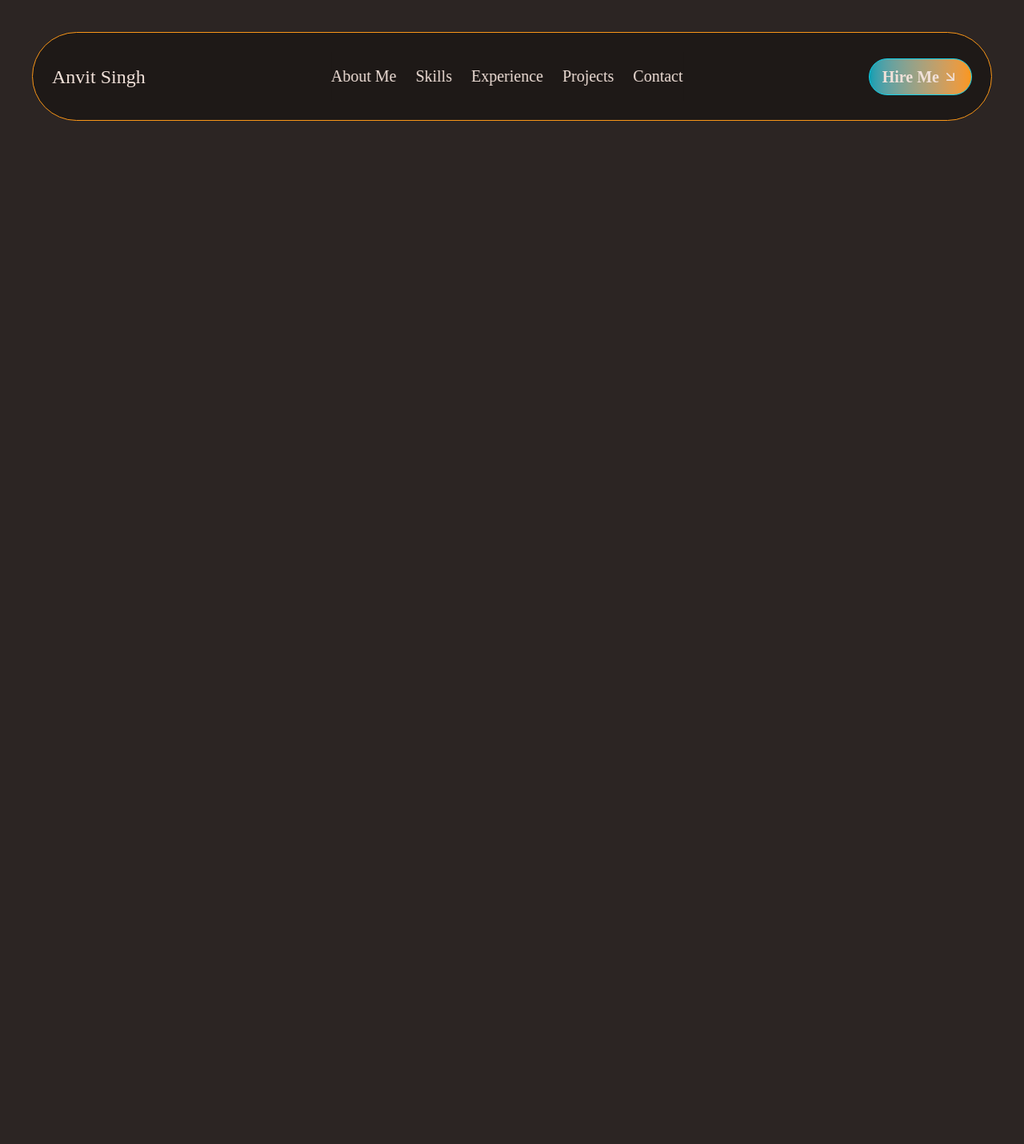
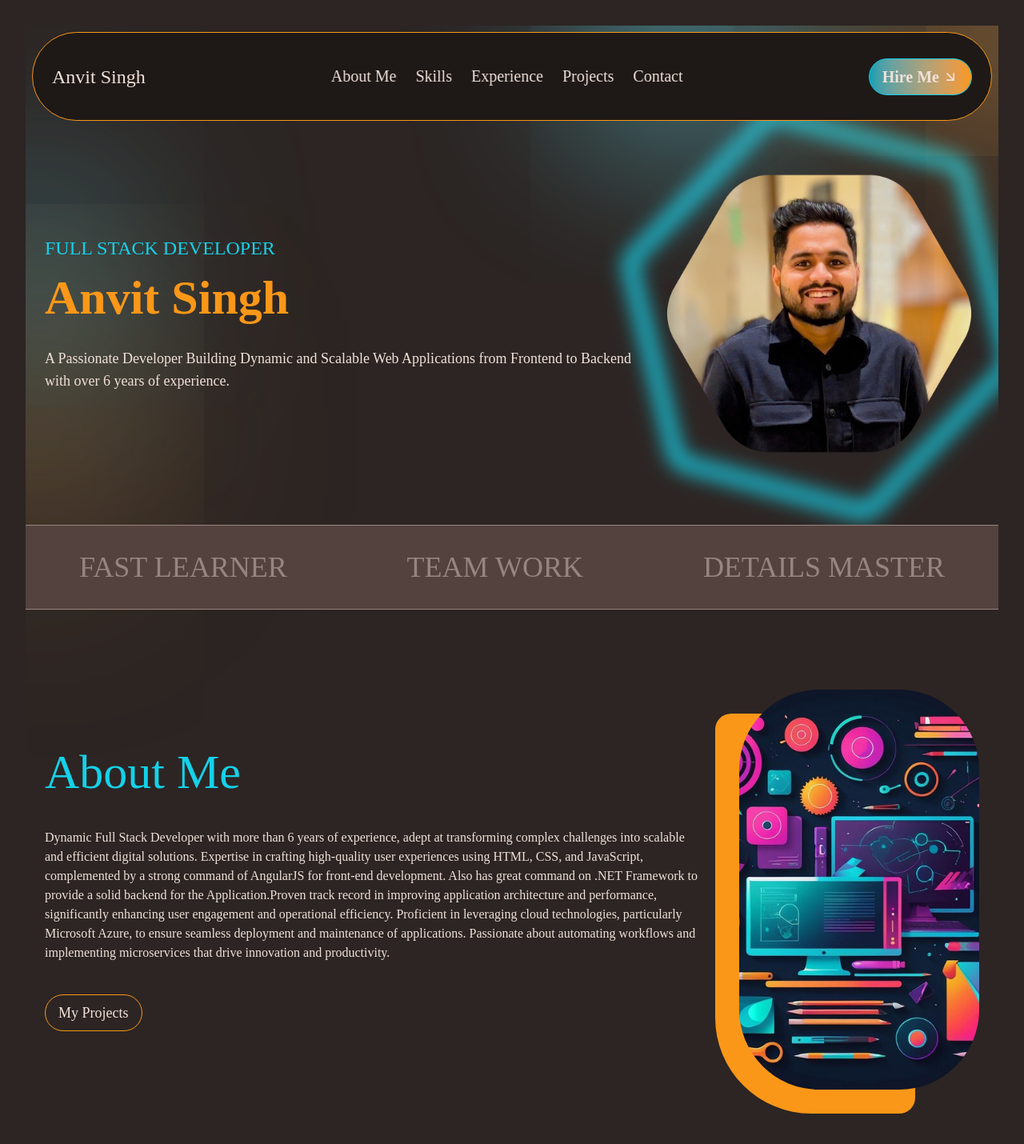
Before and after one commit to BrutalOverkill/Anvit_Web_Portfolio, a React (Vite) app in the folder my-portfolio/: page / in a window 1280 px wide. Shown: the top 1430 px of the page at 80% size. Before the commit the page ends 800 px from the top, so only its background shows below. Built offline with nearby package versions, Linux system fonts and the light colour scheme.

Commit message:
Done till About Me Section

```diff
--- a/my-portfolio/src/App.jsx
+++ b/my-portfolio/src/App.jsx
@@ -1,9 +1,19 @@
 import './App.css'
+import AboutMeMain from './components/aboutMeSection/AboutMeMain';
+import HelperSection from './components/HelperSection';
+import { HeroGradient } from './components/heroSection/HeroGradient';
+import { HeroMain } from './components/heroSection/HeroMain';
 import NavbarMain from './components/navbar/NavbarMain'
+import SubHeroMain from './components/subHeroSection/SubHeroSection';
 
 function App() {
   return <main className="font-body text-white relative overflow-hidden">
     <NavbarMain/>
+    <HeroMain/>
+    <HeroGradient/>
+    <SubHeroMain/>
+    <AboutMeMain/>
+    <HelperSection/>
   </main>
 }
 
--- a/my-portfolio/src/components/HelperSection.jsx
+++ b/my-portfolio/src/components/HelperSection.jsx
@@ -0,0 +1,9 @@
+import React from 'react'
+
+const HelperSection = () => {
+  return (
+    <div className="h-[100vh]"></div>
+  )
+}
+
+export default HelperSection
--- a/my-portfolio/src/components/aboutMeSection/AboutMeImage.jsx
+++ b/my-portfolio/src/components/aboutMeSection/AboutMeImage.jsx
@@ -0,0 +1,16 @@
+const AboutMeImage = () => {
+    return (
+      <div className="h-[500px] w-[300px] relative">
+        <div className="h-[500px] w-[300px] rounded-[100px] absolute overflow-hidden">
+          <img
+            src="../../public/images/about-me.jpg"
+            alt="About Me Image"
+            className="h-full w-auto object-cover"
+          />
+        </div>
+        <div className="h-[500px] w-[250px] bg-orange absolute bottom-[-30px] left-[-30px] rounded-bl-[120px] rounded-tr-[120px] rounded-br-[20px] rounded-tl-[20px] -z-10"></div>
+      </div>
+    );
+  };
+
+  export default AboutMeImage;
--- a/my-portfolio/src/components/aboutMeSection/AboutMeMain.jsx
+++ b/my-portfolio/src/components/aboutMeSection/AboutMeMain.jsx
@@ -0,0 +1,17 @@
+import React from 'react'
+import AboutMeText from './AboutMeText'
+import AboutMeImage from './AboutMeImage'
+
+export const AboutMeMain = () => {
+  return (
+    <div className="flex md:flex-row sm:flex-col gap-12 px-4 max-w-[1200px] mx-auto mt-[100px] justify-between items-center">
+        <div>
+        <AboutMeText/>
+        </div>
+        <div><AboutMeImage/></div>
+
+    </div>
+  )
+}
+
+export default AboutMeMain;
--- a/my-portfolio/src/components/aboutMeSection/AboutMeText.jsx
+++ b/my-portfolio/src/components/aboutMeSection/AboutMeText.jsx
@@ -0,0 +1,24 @@
+import React from 'react'
+
+export const AboutMeText = () => {
+  return (
+    <div className="flex flex-col md:items-start sm:items-center md:text-left sm:text-center">
+        <h2 className="text-6xl text-cyan mb-10">About Me</h2>
+        <p className="text-white">
+        Dynamic Full Stack Developer with more than 6 years of experience,
+        adept at transforming complex challenges into scalable and efficient digital
+        solutions. Expertise in crafting high-quality user experiences using HTML,
+        CSS, and JavaScript, complemented by a strong command of AngularJS
+        for front-end development. Also has great command on .NET Framework
+        to provide a solid backend for the Application.Proven track record in
+        improving application architecture and performance, significantly enhancing
+        user engagement and operational efficiency. Proficient in leveraging cloud
+        technologies, particularly Microsoft Azure, to ensure seamless deployment
+        and maintenance of applications. Passionate about automating workflows and
+        implementing microservices that drive innovation and productivity.</p>
+        <button className="border border-orange rounded-full py-2 px-4 text-lg flex items-center mt-10 hover:bg-orange transition-all duration-500 cursor-pointer md:self-start sm:self-center text-white hover:text-cyan">My Projects</button>
+    </div>
+  )
+}
+
+export default AboutMeText;
--- /dev/null
+++ b/my-portfolio/src/components/heroSection/HeroGradient.jsx
@@ -0,0 +1,12 @@
+import React from 'react'
+
+export const HeroGradient = () => {
+    return (
+        <div>
+          <div className="  shadow-cyanMediumShadow absolute top-0 right-[400px] -z-10 animate-pulse"></div>
+          <div className="  shadow-orangeMediumShadow absolute top-0 right-0 -z-10 animate-pulse"></div>
+          <div className="  shadow-cyanMediumShadow absolute top-[300px] left-0 -z-10 opacity-50"></div>
+          <div className="  shadow-orangeMediumShadow absolute top-[500px] left-0 -z-10 opacity-50 "></div>
+        </div>
+      );
+}
--- a/my-portfolio/src/components/heroSection/HeroMain.jsx
+++ b/my-portfolio/src/components/heroSection/HeroMain.jsx
@@ -0,0 +1,14 @@
+import React from 'react'
+import { HeroPic } from './HeroPic'
+import { HeroText } from './HeroText'
+
+export const HeroMain = () => {
+  return (
+  <div className="pt-40 pb-16">
+    <div className="flex md:flex-row sm:flex-col max-w-[1200px] mx-auto justify-between items-center relative px-4">
+    <HeroText/>
+    <HeroPic/>
+    </div>
+  </div>
+  );
+};
--- /dev/null
+++ b/my-portfolio/src/components/heroSection/HeroPic.jsx
@@ -0,0 +1,17 @@
+import React from 'react'
+import { PiHexagonThin } from 'react-icons/pi'
+
+export const HeroPic = () => {
+  return (
+    <div className="h-full flex items-center justify-center">
+        <img
+          src="../../public/images/download.png"
+          alt="Anvit Singh"
+          className="max-h-[450px] w-auto"
+        />
+        <div className="absolute -z-10 flex justify-center items-center animate-pulse">
+            <PiHexagonThin className="md:h-[90%] sm:h-[120%] min-h-[600px] w-auto text-cyan blur-md animate-[spin_20s_linear_infinite]"/>
+        </div>
+    </div>
+  )
+}
--- /dev/null
+++ b/my-portfolio/src/components/heroSection/HeroText.jsx
@@ -0,0 +1,15 @@
+import React from 'react'
+
+export const HeroText = () => {
+  return (
+    <div className="flex flex-col gap-4 h-full justify-center md:text-left sm:text-center">
+        <h2 className="lg:text-2xl sm:text-xl uppercase text-cyan">Full Stack Developer</h2>
+        <h1 className="md:text-[2.8rem] lg:text-6xl sm:text-4xl font-bold font-special text-orange">Anvit Singh</h1>
+        <p className="text-lg mt-4 text-white">
+            A Passionate Developer Building Dynamic and Scalable Web Applications from Frontend to Backend
+            <br />
+            with over 6 years of experience.
+        </p>
+    </div>
+  )
+}
--- a/my-portfolio/src/components/navbar/NavbarMain.jsx
+++ b/my-portfolio/src/components/navbar/NavbarMain.jsx
@@ -14,7 +14,7 @@ const NavbarMain = () => {
         <nav className="max-w-[1300px] mx-auto w-full  px-4 fixed left-[50%] -translate-x-[50%] z-20 flex gap-4 mt-2">
           <div className="flex justify-between w-full max-w-[1200px] mx-auto  bg-black items-center p-6 rounded-r-full rounded-l-full border-orange border-[0.5px] ">
             <NavbarLogo />
-            <div className={'${menuOpen ? "sm:block" : "sm:hidden"} lg:block'}>
+            <div className={`${menuOpen ? "sm:block" : "sm:hidden"} lg:block`}>
              <NavbarLinks />
             </div>
             <NavbarBtn />
--- /dev/null
+++ b/my-portfolio/src/components/subHeroSection/SubHeroSection.jsx
@@ -0,0 +1,11 @@
+const SubHeroMain = () => {
+    return (
+      <div className="w-full border-y bg-brown border-lightGrey text-lightGrey flex justify-around uppercase xl:text-4xl md:text-2xl sm:text-4xl py-8 md:flex-row sm:flex-col items-center gap-4">
+        <p className="md:block sm:hidden">Fast Learner</p>
+        <p className="md:block sm:hidden">Team Work</p>
+        <p>Details Master</p>
+      </div>
+    );
+  };
+
+  export default SubHeroMain;
--- a/my-portfolio/src/index.css
+++ b/my-portfolio/src/index.css
@@ -17,6 +17,10 @@
   --font-body: "Josefin Sans", "sans-serif";
   --font-special: "Nunito", "sans-serif";
   --shadow-cyanShadow: 0px 0px 20px 0px rgba(94, 206, 220, 0.5);
+  --shadow-cyanBigShadow: 10px 10px 1000px 500px rgba(94, 206, 220, 0.3);
+  --shadow-cyanMediumShadow: 10px 10px 200px 150px rgba(94, 206, 220, 0.5);
+  --shadow-orangeBigShadow: 10px 10px 10000px 500px rgba(240, 169, 79, 0.3);
+  --shadow-orangeMediumShadow: 10px 10px 2000px 150px rgba(240, 169, 79, 0.5);
   --breakpoint-sm: 350px;
   --breakpoint-md: 768px;
   --breakpoint-lg: 1024px;
```
Also changed, not shown: my-portfolio/public/images/download.png (added).
